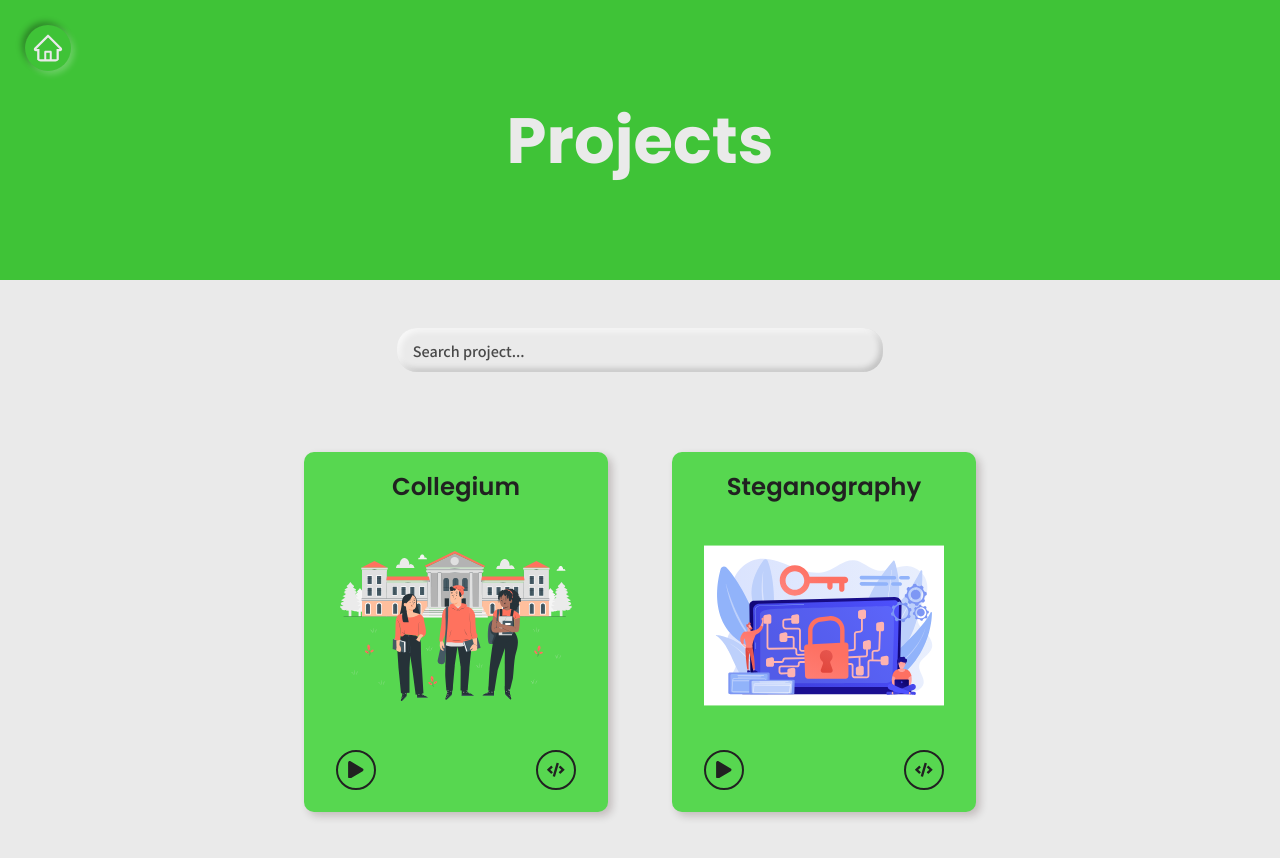
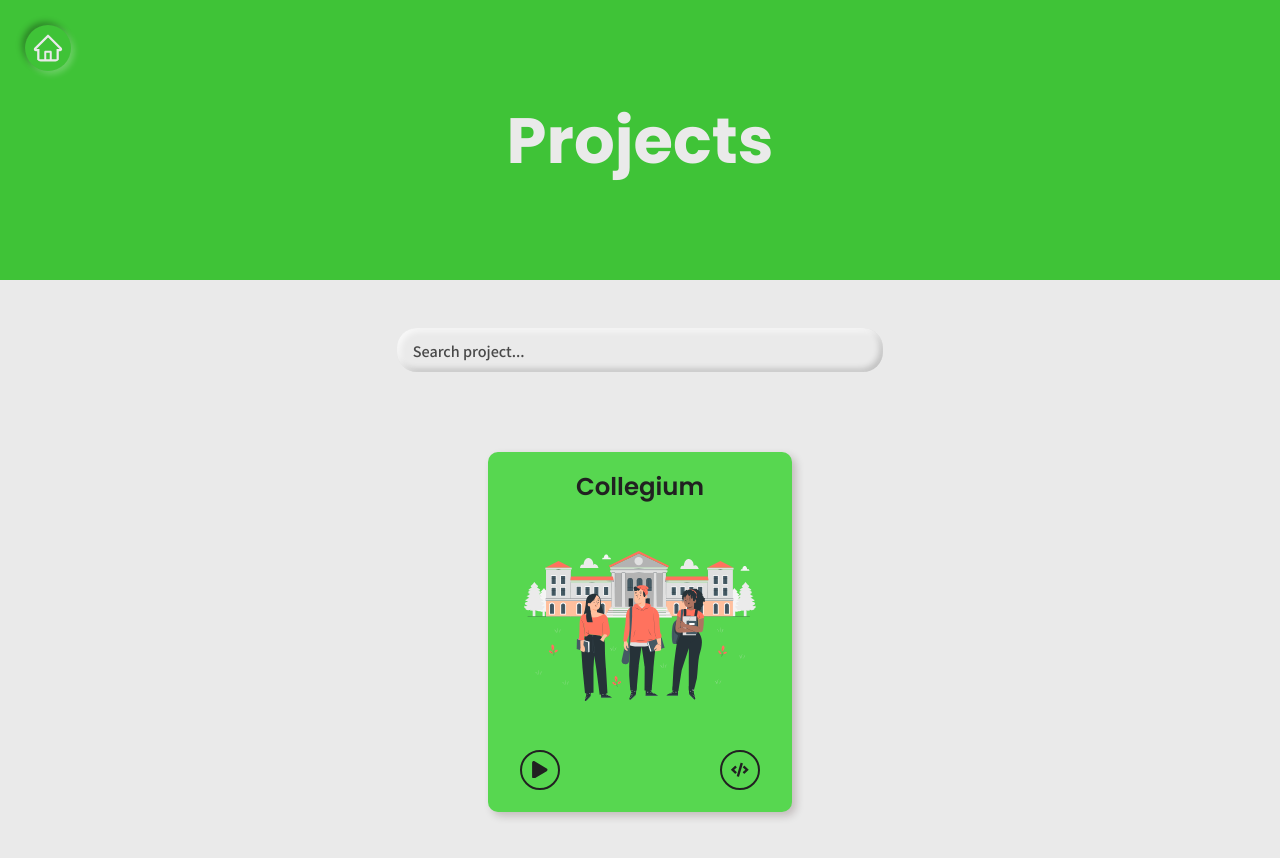
Before and after one commit to saiprabhakar08/My_Portfolio, a React (Create React App) app: page /projects in a window 1280 px wide. Built offline with nearby package versions, Linux system fonts and the light colour scheme; a web font is replaced by a local one.

Commit message:
Remove Steganography project from projects data
Commented out the Steganography project details in projectsData.js.

```diff
--- a/src/data/projectsData.js
+++ b/src/data/projectsData.js
@@ -20,15 +20,15 @@ export const projectsData = [
         demo: 'https://github.com/saiprabhakar08',
         image: collegium
     },
-    {
-        id: 2,
-        projectName: 'Steganography',
-        projectDesc: 'Steganography is a security project focused on concealing secret data within digital images, ensuring confidential information remains hidden and secure from unauthorized access.',
-        tags: ['Java GUI'],
-        code: 'https://github.com/saiprabhakar08',
-        demo: 'https://github.com/saiprabhakar08',
-        image: steganography
-    },
+    // {
+    //     id: 2,
+    //     projectName: 'Steganography',
+    //     projectDesc: 'Steganography is a security project focused on concealing secret data within digital images, ensuring confidential information remains hidden and secure from unauthorized access.',
+    //     tags: ['Java GUI'],
+    //     code: 'https://github.com/saiprabhakar08',
+    //     demo: 'https://github.com/saiprabhakar08',
+    //     image: steganography
+    // },
     // {
     //     id: 3,
     //     projectName: 'Infrastructure Tracker',
```
